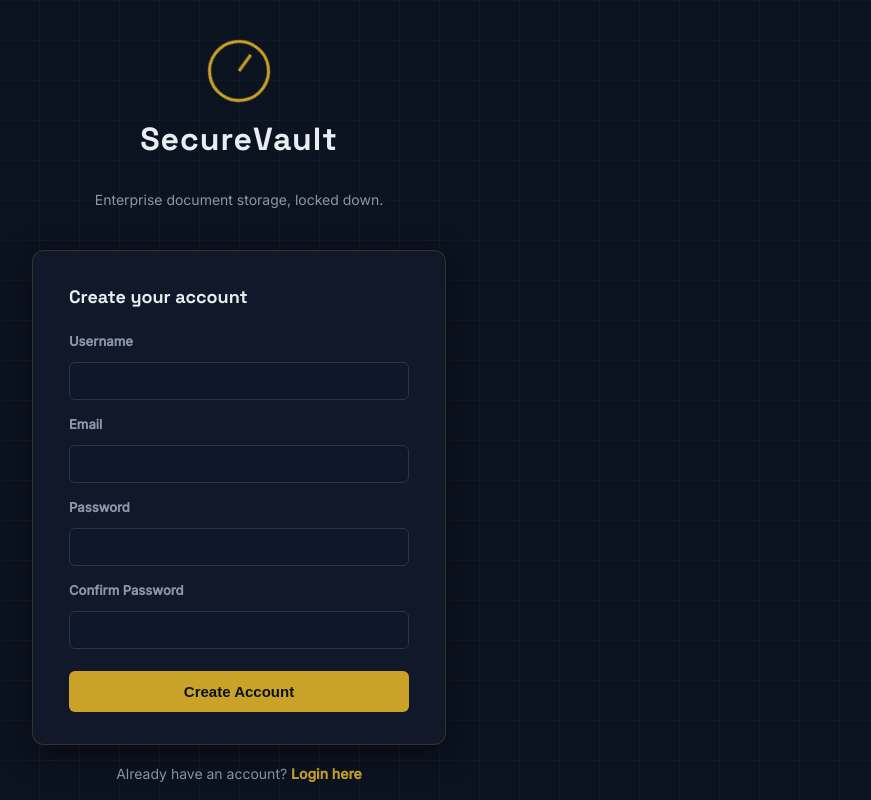
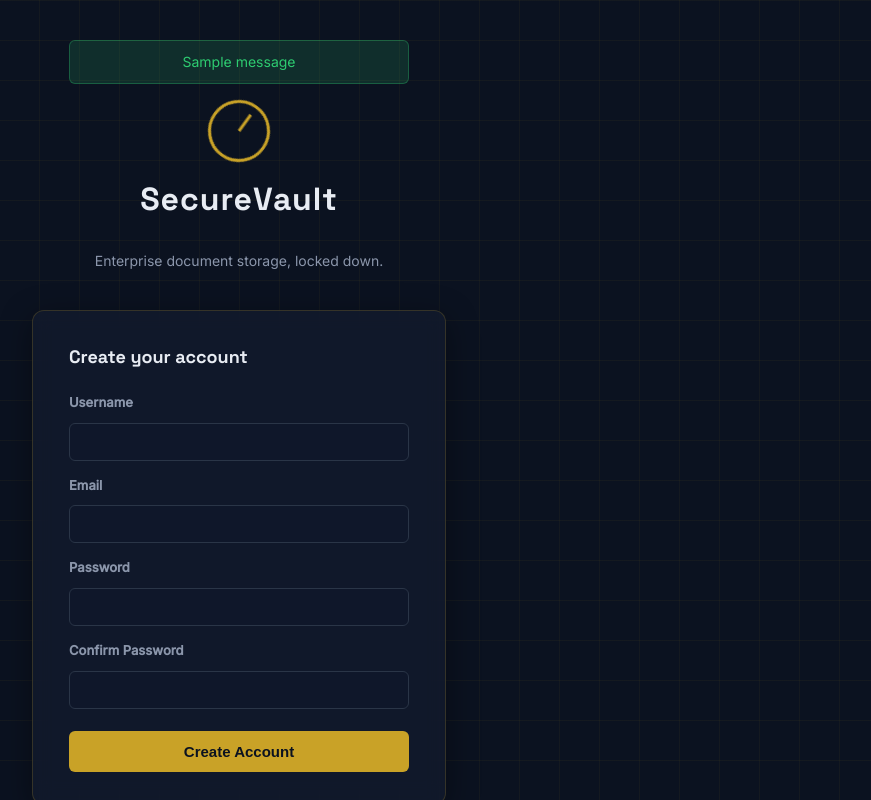
Before and after one commit to akshitbansal1211/securevault, a Flask app: page /register in a window 1280 px wide. Shown: the whole page, without its empty margins (401-1272 px from the left). Run offline with Flask 3, Linux system fonts and the light colour scheme; tables that the repository leaves empty hold one stand-in row (values such as "Sample post"); one stand-in notice (Sample message) is shown.

Commit message:
Day 10: Add flash messages and error handling for auth routes

```diff
--- a/app.py
+++ b/app.py
@@ -1,4 +1,5 @@
-from flask import Flask, render_template, request, redirect, url_for, session
+import sqlite3
+from flask import Flask, render_template, request, redirect, url_for, session, flash
 from werkzeug.security import generate_password_hash, check_password_hash
 from database import get_connection, init_db
 from auth import login_required
@@ -27,14 +28,20 @@ def register():
         hashed_password = generate_password_hash(password)
 
         conn = get_connection()
-        conn.execute(
-            "INSERT INTO users (username, email, password) VALUES (?, ?, ?)",
-            (username, email, hashed_password)
-        )
-        conn.commit()
-        conn.close()
+        try:
+            conn.execute(
+                "INSERT INTO users (username, email, password) VALUES (?, ?, ?)",
+                (username, email, hashed_password)
+            )
+            conn.commit()
+        except sqlite3.IntegrityError:
+            flash("Username or email already exists. Please choose another.", "error")
+            return redirect(url_for("register"))
+        finally:
+            conn.close()
 
-        return redirect(url_for("home"))
+        flash("Registration successful! Please log in.", "success")
+        return redirect(url_for("login"))
 
     return render_template("register.html")
 
@@ -55,7 +62,9 @@ def login():
             session["username"] = user["username"]
             return redirect(url_for("dashboard"))
         else:
-            return "Invalid username or password", 401
+
+            flash("Invalid username or password.", "error")
+            return redirect(url_for("login"))
 
     return render_template("login.html")
 
@@ -74,6 +83,7 @@ def profile():
 @app.route("/logout")
 def logout():
     session.clear()
+    flash("You have been logged out.", "success")
     return redirect(url_for("login"))
 
 
--- a/static/style.css
+++ b/static/style.css
@@ -335,3 +335,26 @@ body.dashboard-page {
     font-style: italic;
     margin-top: 20px;
 }
+/* ===== Flash Messages ===== */
+
+.flash-message {
+    padding: 10px 16px;
+    border-radius: 6px;
+    font-size: 14px;
+    margin-bottom: 16px;
+    width: 340px;
+    box-sizing: border-box;
+    text-align: center;
+}
+
+.flash-success {
+    background: rgba(46, 204, 113, 0.15);
+    color: #2ecc71;
+    border: 1px solid rgba(46, 204, 113, 0.3);
+}
+
+.flash-error {
+    background: rgba(231, 76, 60, 0.15);
+    color: #e74c3c;
+    border: 1px solid rgba(231, 76, 60, 0.3);
+}
--- a/templates/register.html
+++ b/templates/register.html
@@ -12,6 +12,13 @@
     <div class="vault-bg"></div>
 
     <div class="auth-container">
+        {% with messages = get_flashed_messages(with_categories=true) %}
+            {% if messages %}
+                {% for category, message in messages %}
+                    <div class="flash-message flash-{{ category }}">{{ message }}</div>
+                {% endfor %}
+            {% endif %}
+        {% endwith %}
         <div class="brand">
             <div class="vault-dial"><div class="vault-dial-inner"></div></div>
             <h1>SecureVault</h1>
```
Also changed, not shown: templates/login.html (+8 -0 lines), README.md.
